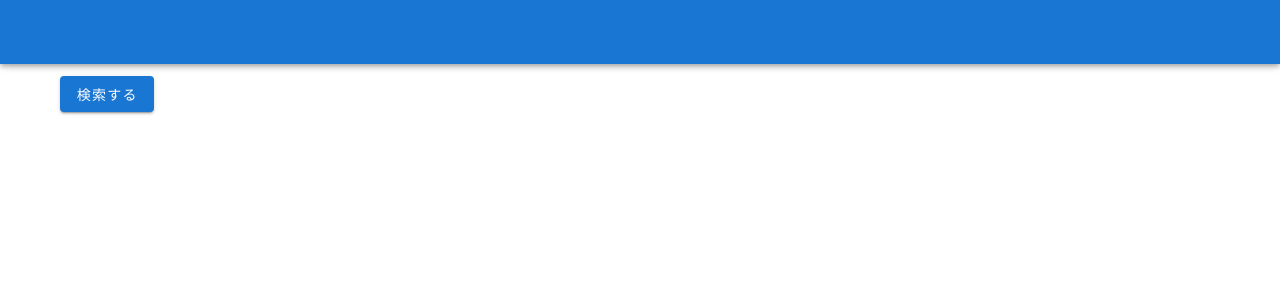
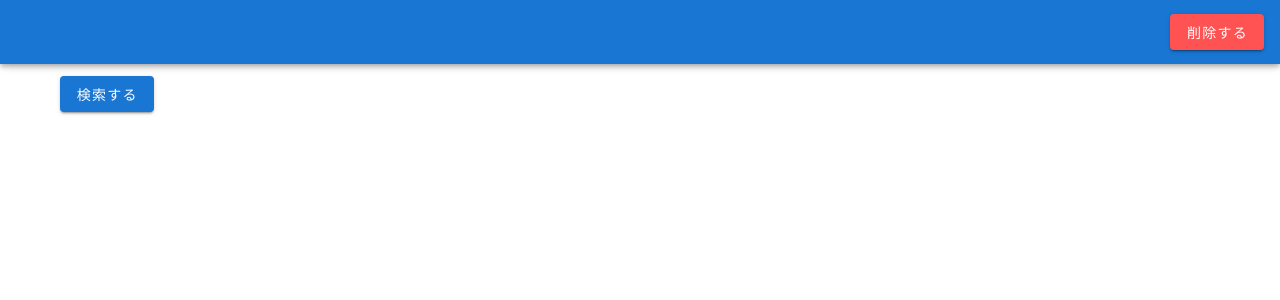
Before and after one commit to akadashiso/udemy-vuejs2-section8, a Vue app in the folder bookapp/: page / in a window 1280 px wide. Shown: the top 300 px of the page. Built offline with nearby package versions, Linux system fonts and the light colour scheme.

Commit message:
[Finish]Section8-114 : LocalStorage一括削除

```diff
--- a/bookapp/src/App.vue
+++ b/bookapp/src/App.vue
@@ -1,6 +1,6 @@
 <template>
   <v-app>
-    <Header />
+    <Header @delete-local-storage="deleteLocalStorage" />
     <v-main>
       <v-container>
         <router-view
@@ -85,6 +85,15 @@ export default {
     goToEditPage(id) {
       this.$router.push(`/edit/${id}`);
     },
+    deleteLocalStorage() {
+      const isDeleted = "LocalStorageのデータを削除してもいいですか？";
+      if (window.confirm(isDeleted)) {
+        localStorage.setItem(STORAGE_KEY, "");
+        localStorage.removeItem(STORAGE_KEY);
+        this.books = [];
+        window.location.reload();
+      }
+    },
   },
 };
 </script>
--- a/bookapp/src/global/Header.vue
+++ b/bookapp/src/global/Header.vue
@@ -2,12 +2,20 @@
   <div>
     <v-app-bar app color="primary" dark>
       <v-spacer></v-spacer>
+      <v-btn color="error" @click="deleteLocalStorage">削除する</v-btn>
     </v-app-bar>
   </div>
 </template>
 
 <script>
-export default {};
+export default {
+  name: 'Header',
+  methods: {
+    deleteLocalStorage() {
+      this.$emit('delete-local-storage')
+    }
+  }
+};
 </script>
 
 <style>
```
